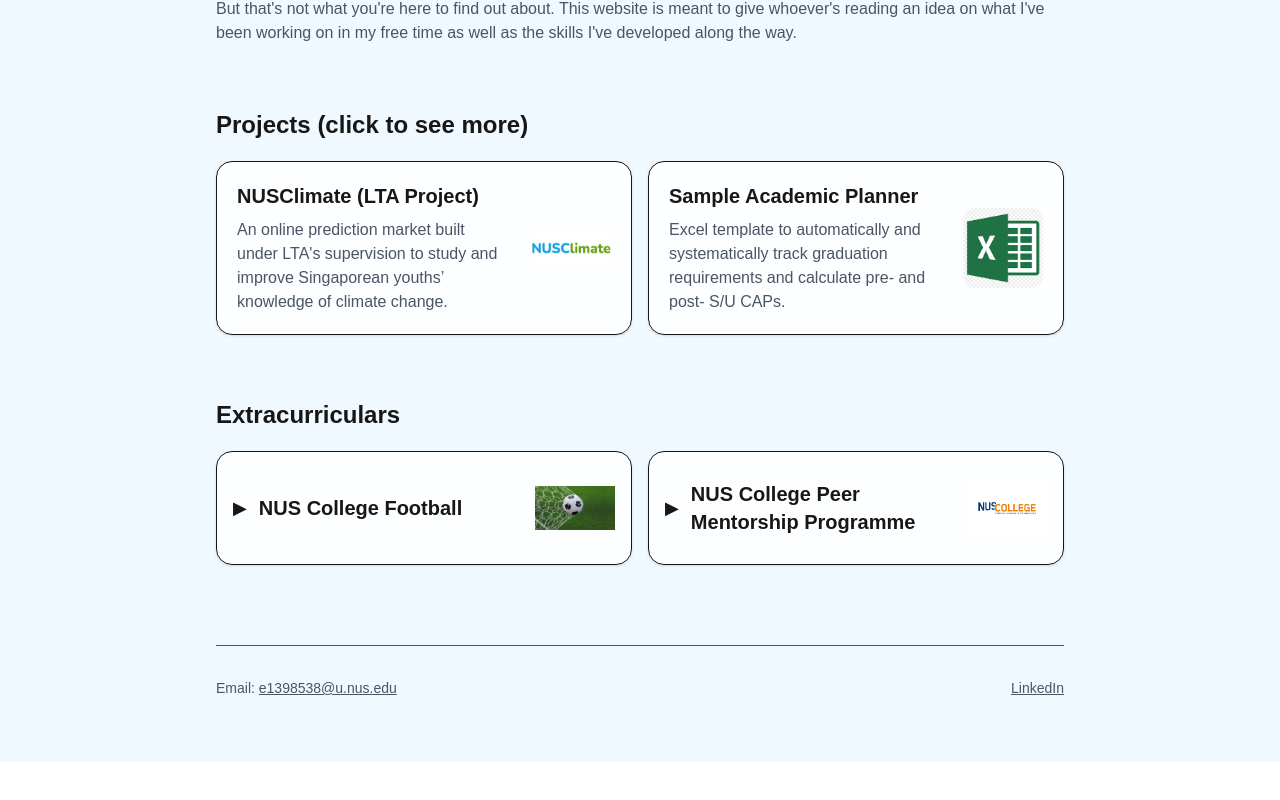
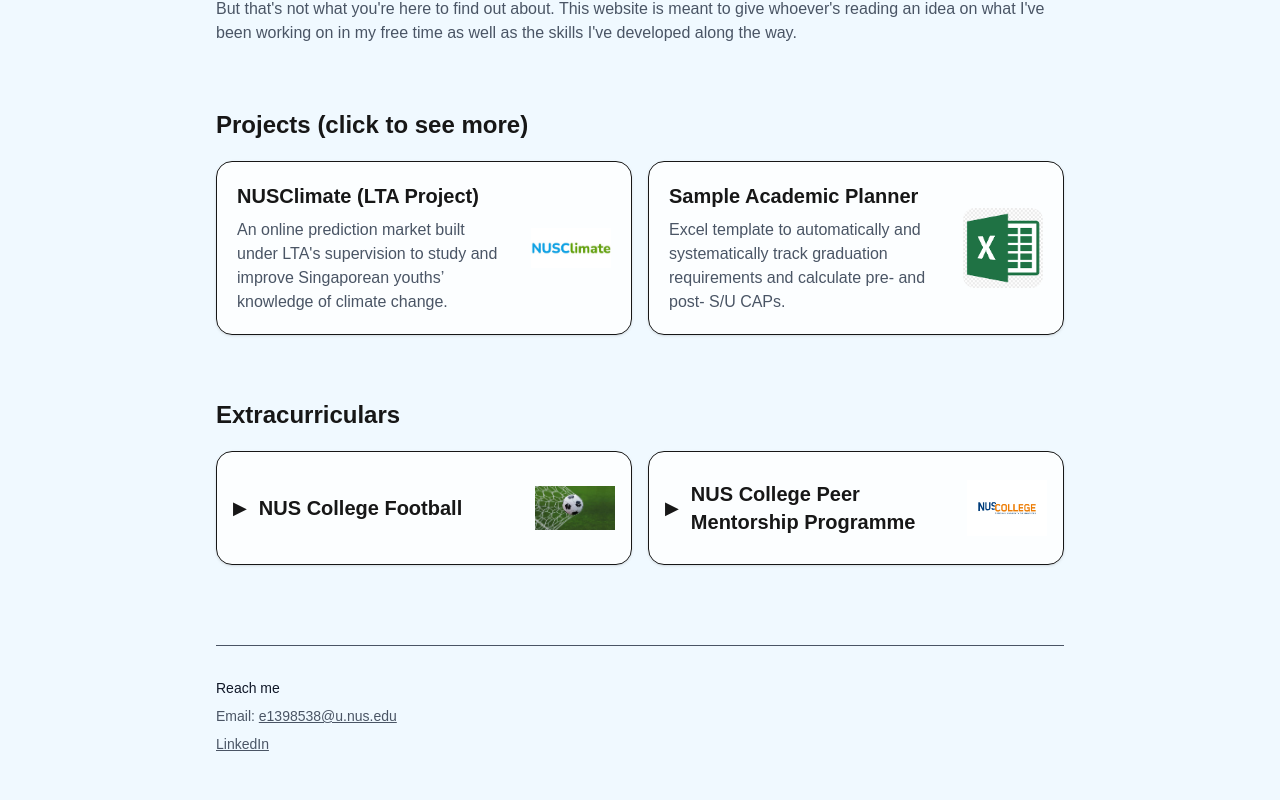
Before and after one commit to harenraj7/Personal-Website, a Next.js app: page / in a window 1280 px wide. Shown: the part 737-1537 px from the top of the page. Before the commit the page ends 1499 px from the top, so only its background shows below. Built offline with nearby package versions, Linux system fonts and the light colour scheme.

Commit message:
Update page.tsx

```diff
--- a/app/page.tsx
+++ b/app/page.tsx
@@ -261,7 +261,9 @@ export default function Home() {
         </section>
 
         <footer id="footer" className="mt-20 border-t pt-8 text-sm text-gray-600">
-          <div className="flex flex-col gap-2 sm:flex-row sm:items-left sm:justify-between">
+  <div className="flex flex-col gap-2">
+    <p className="font-medium text-gray-900">Reach me</p>
+
     <p>
       Email:{" "}
       <a className="underline" href="mailto:e1398538@u.nus.edu">
@@ -281,6 +283,7 @@ export default function Home() {
     </p>
   </div>
 </footer>
+
       </div>
     </main>
   );
```
Lines whose indentation alone changed are shown as unchanged.
